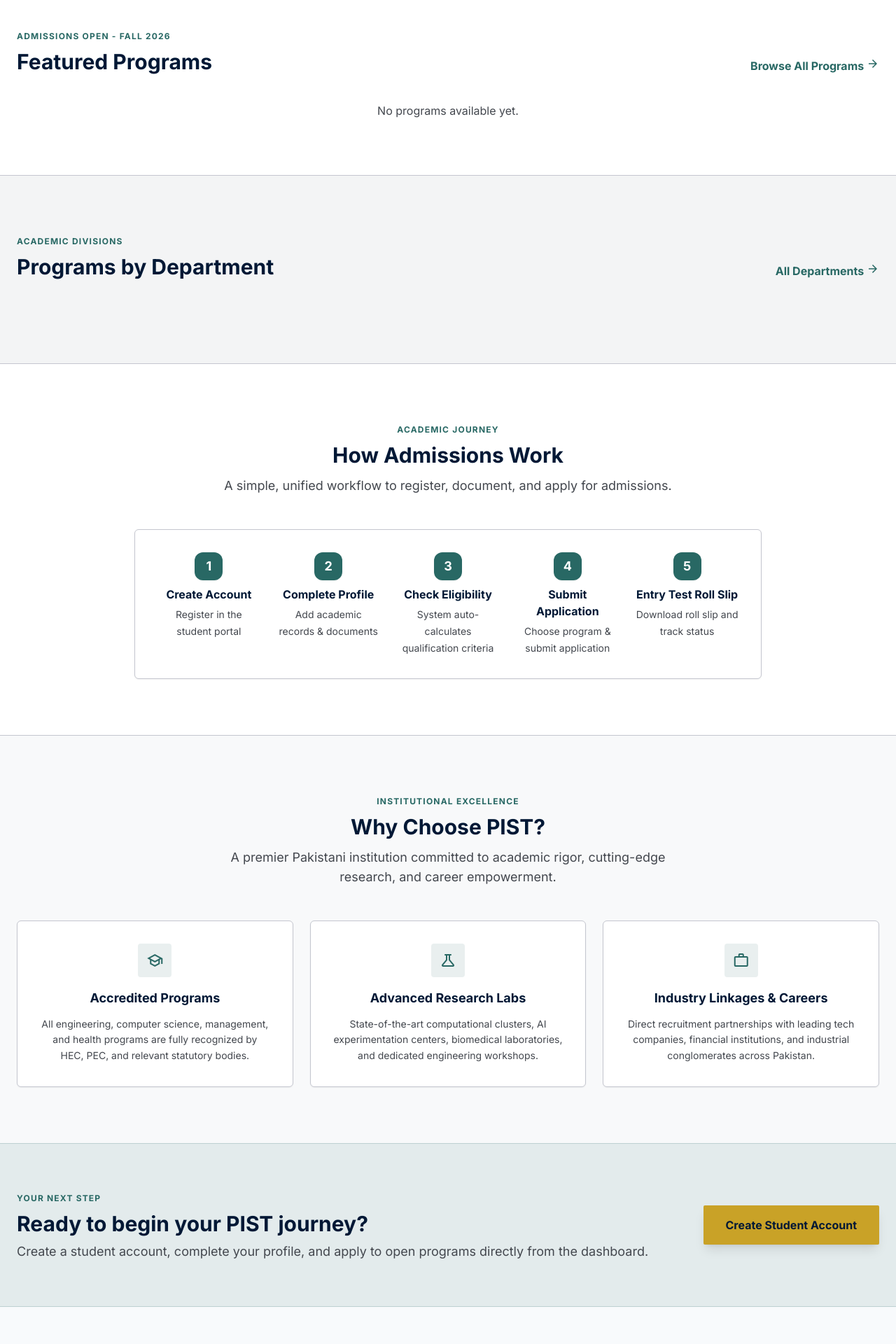
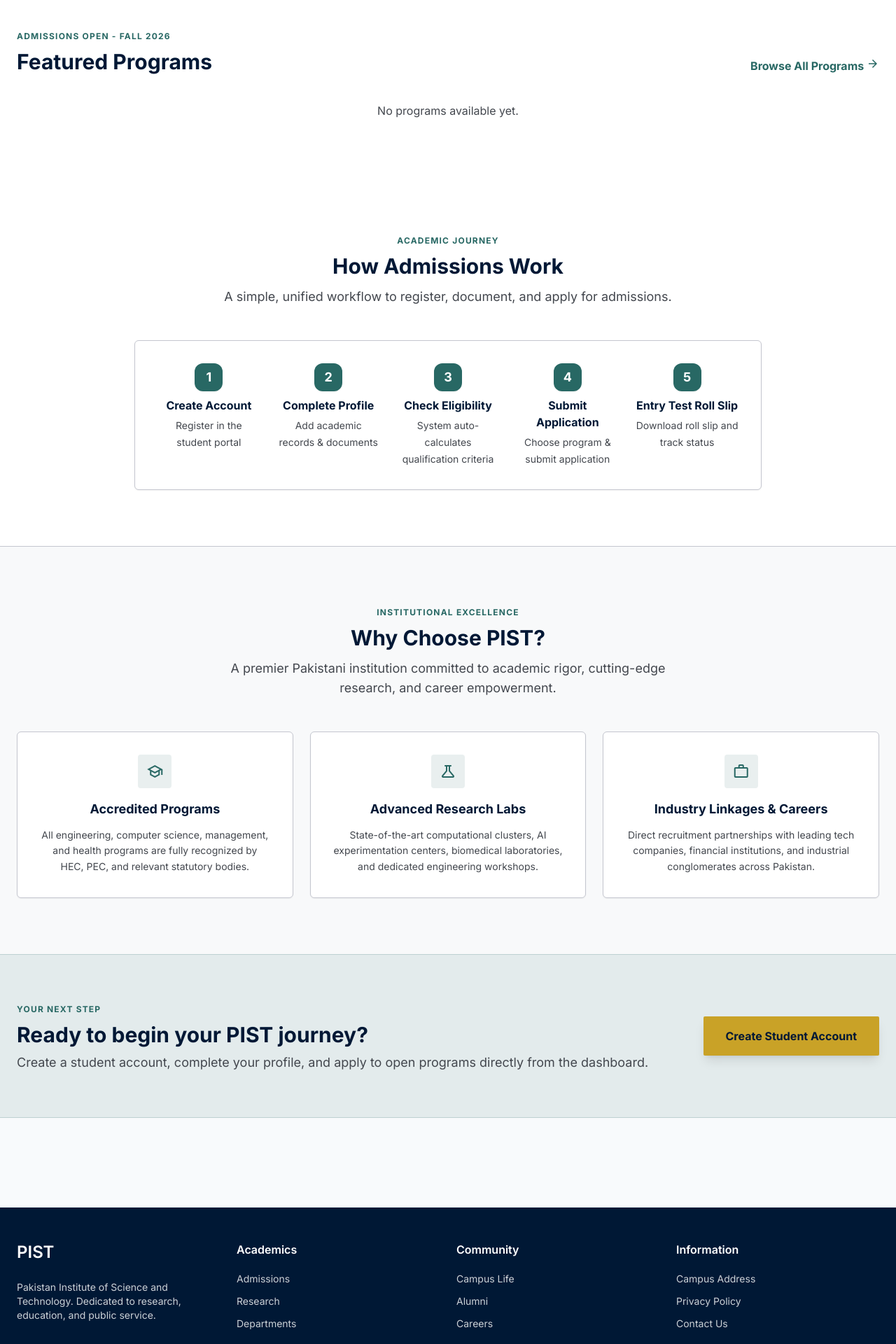
Before and after one commit to hassraza/Pakistan-Institute-of-Science-and-Technology-PIST-, a Django app: template backend/admissions/templates/admissions/home.html in a window 1280 px wide. Shown: the part 1217-3137 px from the top of the page at 70% size. Run offline with Django 5.2, Linux system fonts and the light colour scheme; the template is opened without the code that fills it, so the values that code supplies are empty; some libraries are stand-ins or nearby versions.

Commit message:
Remove Academic Divisions / Programs by Department section from home page

```diff
--- a/backend/admissions/templates/admissions/home.html
+++ b/backend/admissions/templates/admissions/home.html
@@ -144,94 +144,7 @@
   </div>
 </section>
 
-<!-- Departments Section -->
-<section class="py-xl bg-surface-container-low border-t border-outline-variant border-b">
-  <div class="max-w-container-max mx-auto px-gutter">
-    <div class="flex justify-between items-end mb-10">
-      <div>
-        <span class="text-secondary font-bold tracking-widest text-[12px] uppercase">Academic Divisions</span>
-        <h2 class="text-3xl font-bold text-primary mt-2">Programs by Department</h2>
-      </div>
-      <a class="hidden md:block text-secondary font-bold hover:underline flex items-center gap-1" href="{% url 'admissions:departments' %}">All Departments <span class="material-symbols-outlined text-[18px]">arrow_forward</span></a>
-    </div>
-    <div class="grid grid-cols-1 md:grid-cols-2 lg:grid-cols-3 gap-6">
-      {% for group in department_groups %}
-        <div class="bg-white rounded-md border border-outline-variant border-t-4 border-t-secondary p-6 shadow-sm flex flex-col justify-between">
-          <div>
-            <h3 class="text-lg font-bold text-primary mb-4 pb-2 border-b border-surface-variant flex items-center justify-between">
-              <span>{{ group.label }}</span>
-              <span class="text-xs text-on-surface-variant font-normal">{{ group.departments|length }} departments</span>
-            </h3>
-            <div class="grid gap-2.5">
-              {% for department in group.departments %}
-                <div class="department-item flex justify-between items-center py-2 px-2.5 rounded hover:bg-surface-container-low transition-colors cursor-pointer group border-b border-surface-variant/50 last:border-0"
-                     data-campus-modal="true"
-                     data-department-name="{{ department.name }}"
-                     data-is-single="{{ department.is_single_campus|yesno:'true,false' }}"
-                     data-single-url="{{ department.single_url }}"
-                     data-campuses='{{ department.campuses_json }}'>
-                  <div class="flex items-center gap-2 flex-1 pr-2">
-                    <span class="material-symbols-outlined text-[16px] text-secondary group-hover:translate-x-0.5 transition-transform">chevron_right</span>
-                    <span class="text-sm font-semibold text-primary group-hover:text-secondary transition-colors">{{ department.name }}</span>
-                  </div>
-                  <div class="flex items-center gap-1.5 flex-shrink-0">
-                    <span class="text-[11px] font-medium bg-surface-container text-on-surface-variant px-2 py-0.5 rounded group-hover:bg-primary group-hover:text-white transition-colors">
-                      {{ department.total_programs }} pgms
-                    </span>
-                    {% if department.campuses_count > 1 %}
-                      <span class="text-[10px] bg-secondary/10 text-secondary font-bold px-1.5 py-0.5 rounded hidden sm:inline" title="Available across {{ department.campuses_count }} campuses">
-                        {{ department.campuses_count }} Campuses
-                      </span>
-                    {% endif %}
-                  </div>
-                </div>
-              {% endfor %}
-            </div>
-          </div>
-        </div>
-      {% endfor %}
-    </div>
-  </div>
-</section>
 
-<!-- ============================================================ -->
-<!-- Campus Selection Modal Dialog for Multi-Campus Departments   -->
-<!-- ============================================================ -->
-<div id="department-campus-backdrop" class="fixed inset-0 bg-black/70 backdrop-blur-sm z-[110] opacity-0 pointer-events-none transition-opacity duration-200" aria-hidden="true"></div>
-
-<div id="department-campus-modal" role="dialog" aria-modal="true" aria-labelledby="dept-modal-title" class="fixed inset-0 z-[120] flex items-center justify-center p-4 opacity-0 pointer-events-none transition-all duration-200">
-  <div class="w-full max-w-lg bg-surface dark:bg-inverse-surface rounded-xl shadow-2xl border border-outline-variant dark:border-outline overflow-hidden flex flex-col transform scale-95 transition-transform duration-200" id="dept-modal-box">
-
-    <!-- Modal Header -->
-    <div class="px-6 py-4 bg-primary text-white flex items-center justify-between">
-      <div class="flex items-center gap-2.5">
-        <span class="material-symbols-outlined text-[24px] text-tertiary-fixed">location_city</span>
-        <div>
-          <h3 id="dept-modal-title" class="font-title-lg text-base sm:text-lg font-bold leading-tight text-white">Select Campus</h3>
-          <p class="text-xs text-white/80 mt-0.5" id="dept-modal-subtitle">Choose a campus to explore programs and faculty</p>
-        </div>
-      </div>
-      <button id="dept-modal-close" type="button" aria-label="Close Campus Selection" class="p-1.5 text-white/80 hover:text-white rounded-full hover:bg-white/10 transition-colors">
-        <span class="material-symbols-outlined text-[20px]">close</span>
-      </button>
-    </div>
-
-    <!-- Modal Body: Campus Buttons -->
-    <div class="p-6 bg-surface-container-lowest dark:bg-inverse-surface">
-      <p class="text-xs text-on-surface-variant mb-4 font-medium">This department is offered across multiple university campuses. Select your preferred campus:</p>
-      <div id="dept-modal-campuses-list" class="flex flex-col gap-3">
-        <!-- Populated dynamically via JavaScript -->
-      </div>
-    </div>
-
-    <!-- Modal Footer -->
-    <div class="px-6 py-3 bg-surface-container-low border-t border-outline-variant/60 flex justify-between items-center text-xs text-on-surface-variant">
-      <span>Pakistan Institute of Science and Technology</span>
-      <button id="dept-modal-cancel" type="button" class="text-xs font-semibold px-3 py-1 bg-surface-container-high hover:bg-outline-variant rounded transition-colors text-on-surface">Cancel</button>
-    </div>
-
-  </div>
-</div>
 
 <!-- Journey Section -->
 <section class="py-xl bg-white">
```
